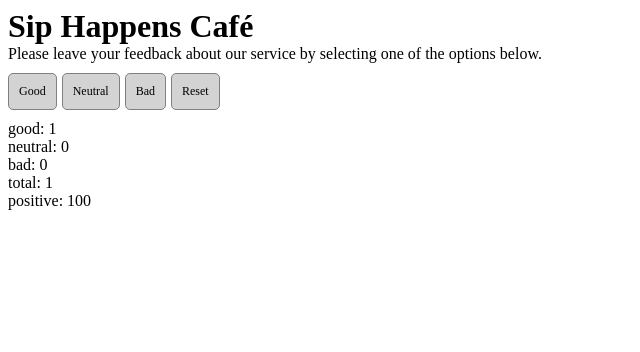
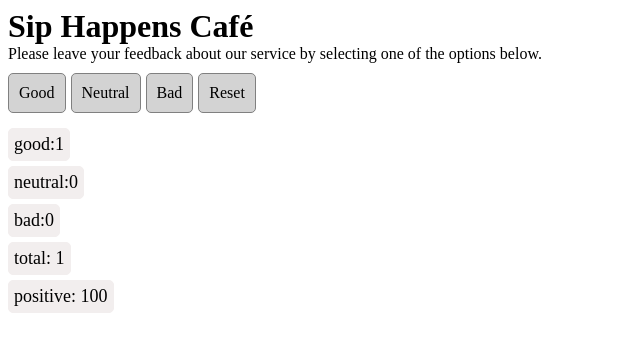
Before and after one commit to Kosdevua/goit-react-hw-02, a React (Vite) app: page / in a window 1280 px wide. Both pictures are taken after a click on the button "Good". Shown: the top 352 px of the page, without its empty margins (0-640 px from the left). Built offline with nearby package versions, Linux system fonts and the light colour scheme.

Commit message:
create Notification Component

```diff
--- a/package.json
+++ b/package.json
@@ -10,6 +10,7 @@
     "preview": "vite preview"
   },
   "dependencies": {
+    "izitoast": "^1.4.0",
     "react": "^18.2.0",
     "react-dom": "^18.2.0"
   },
--- a/src/App.jsx
+++ b/src/App.jsx
@@ -3,6 +3,7 @@ import Description from './components/Description/Description';
 import Options from './components/Options/Options';
 import Feedback from './components/Feedback/Feedback';
 import { useLocaleStorage } from './hooks/useLocaleStorage';
+import Notification from './components/Notification/Notification';
 
 const initialState = {
   good: 0,
@@ -47,7 +48,7 @@ function App() {
           statistics={Object.entries(clicks)}
         />
       ) : (
-        <p>Not feedback yet</p>
+        <Notification />
       )}
     </>
   );
--- a/src/components/Feedback/Feedback.jsx
+++ b/src/components/Feedback/Feedback.jsx
@@ -1,3 +1,5 @@
+import s from './Feedback.module.css';
+
 const Feedback = ({ statistics, total, positiveFeedback }) => {
   //   console.log(statistics);
   return (
@@ -5,13 +7,20 @@ const Feedback = ({ statistics, total, positiveFeedback }) => {
       <ul>
         {statistics.map(([key, value]) => {
           return (
-            <li key={key}>
-              {key}: {value}
+            <li className={s.listItem} key={key}>
+              <p>
+                {key}:{value}
+              </p>
             </li>
           );
         })}
-        <li>total: {total}</li>
-        <li>positive: {positiveFeedback}</li>
+        <li className={s.listItem}>
+          <p>total: {total}</p>
+        </li>
+        <li className={s.listItem}>
+          {' '}
+          <p>positive: {positiveFeedback}</p>{' '}
+        </li>
       </ul>
     </div>
   );
--- /dev/null
+++ b/src/components/Feedback/Feedback.module.css
@@ -0,0 +1,14 @@
+.listItem {
+  box-sizing: border-box;
+  display: flex;
+  flex-direction: row;
+  font-size: 18px;
+}
+.listItem > p {
+  background-color: #f2eeee;
+  border: 1px solid #f2eeee;
+  border-radius: 5px;
+  min-width: 30px;
+  margin: 5px 0;
+  padding: 5px;
+}
--- /dev/null
+++ b/src/components/Notification/Notification.jsx
@@ -0,0 +1,16 @@
+// import iziToast from 'izitoast';
+// import 'izitoast/dist/css/iziToast.min.css';
+
+const Notification = () => {
+  //   console.log(iziToast);
+  return <p>Not feedback yet</p>;
+
+  //   iziToast.show({
+  //     message: 'Not feedback yet',
+  //     displayMode: 1,
+  //     position: 'topLeft',
+  //   })
+  //   ;
+};
+
+export default Notification;
--- a/src/components/Options/Options.module.css
+++ b/src/components/Options/Options.module.css
@@ -4,10 +4,17 @@
   margin: 10px 0;
 }
 .btnWrapper button {
-  font-size: 12px;
+  font-size: 16px;
   background-color: lightgray;
   padding: 10px;
   border: 1px solid gray;
   border-radius: 5px;
   text-transform: capitalize;
+  transition: background-color 100ms ease-in-out;
 }
+.btnWrapper button:hover {
+  background-color: rgb(183, 183, 183);
+}
+.btnWrapper button:active {
+  background-color: rgb(146, 146, 146);
+}
--- a/src/hooks/useLocaleStorage.js
+++ b/src/hooks/useLocaleStorage.js
@@ -1,5 +1,4 @@
-import { useState } from 'react';
-import { useEffect } from 'react';
+import { useEffect, useState } from 'react';
 
 export const useLocaleStorage = (key, defaultValue) => {
   const [value, setValue] = useState(() => {
--- a/src/index.css
+++ b/src/index.css
@@ -1,5 +1,6 @@
 html {
   scroll-behavior: smooth;
+  font-family: 'Roboto' sans-serif;
 }
 
 h1,
```
Also changed, not shown: 1 other file (tests, documents, lock files or other folders).
